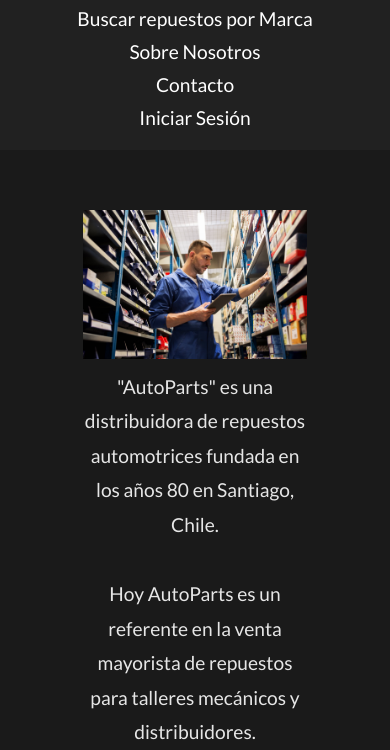
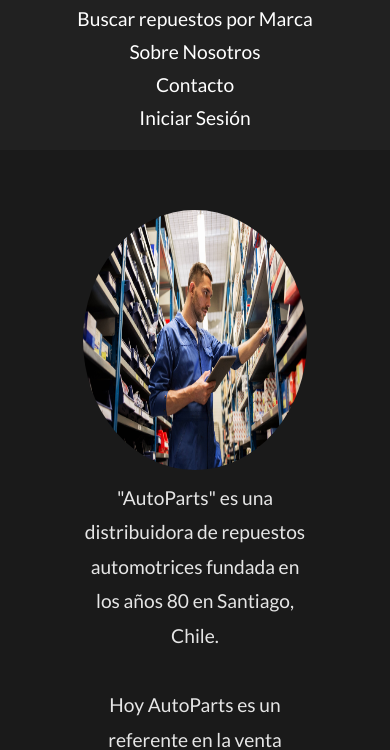
Before and after one commit to martsalasm/AutoParts, a plain HTML site: page front-end/aboutus.html in a window 390 px wide. Shown: the part 100-850 px from the top of the page. Drawn offline with Linux system fonts and the light colour scheme.

Commit message:
mejore(? foto

```diff
--- a/front-end/style.css
+++ b/front-end/style.css
@@ -128,6 +128,9 @@ footer {
   text-justify: inter-word;
   line-height: 1.8em;
 }
+.aboutus img {
+  border-radius: 100%;
+}
 @media (max-width: 600px) {
   nav li {
     display: block;
@@ -149,4 +152,9 @@ footer {
     flex-direction: column;
     align-items: center;
   }
+  .aboutus img{
+    width: 100%;
+    height: 260px;
+    border-radius: 50%;
+  }
 }
```
